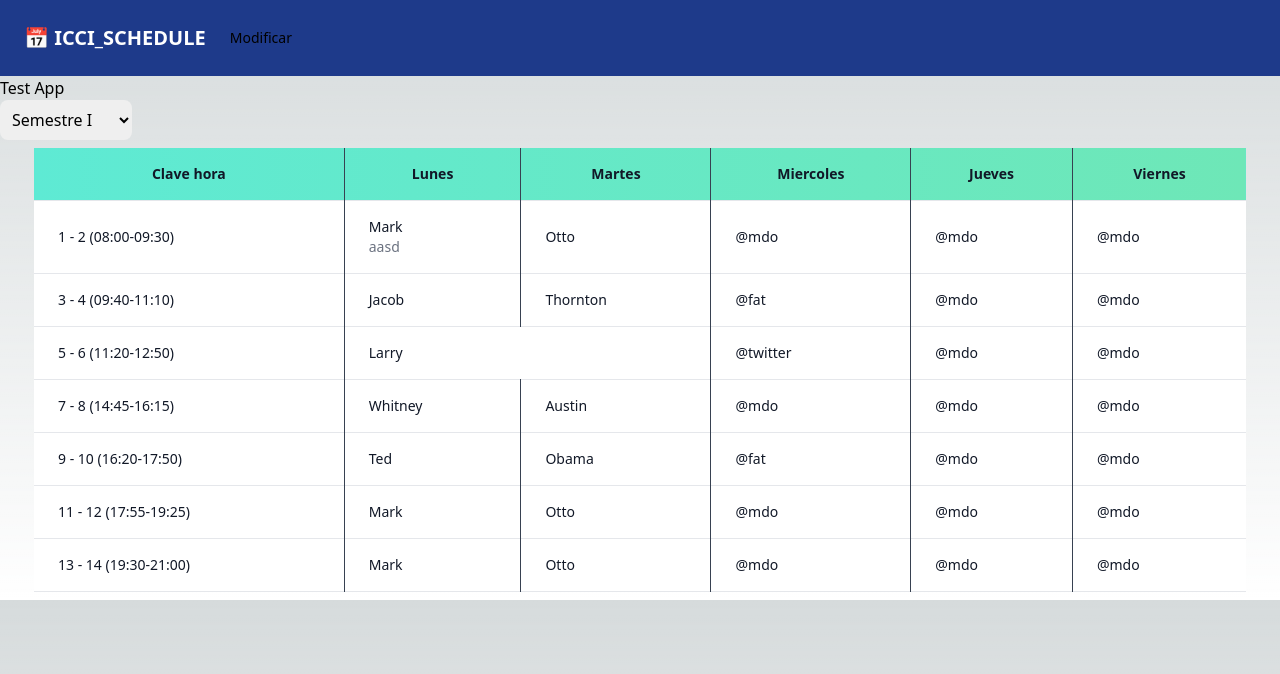
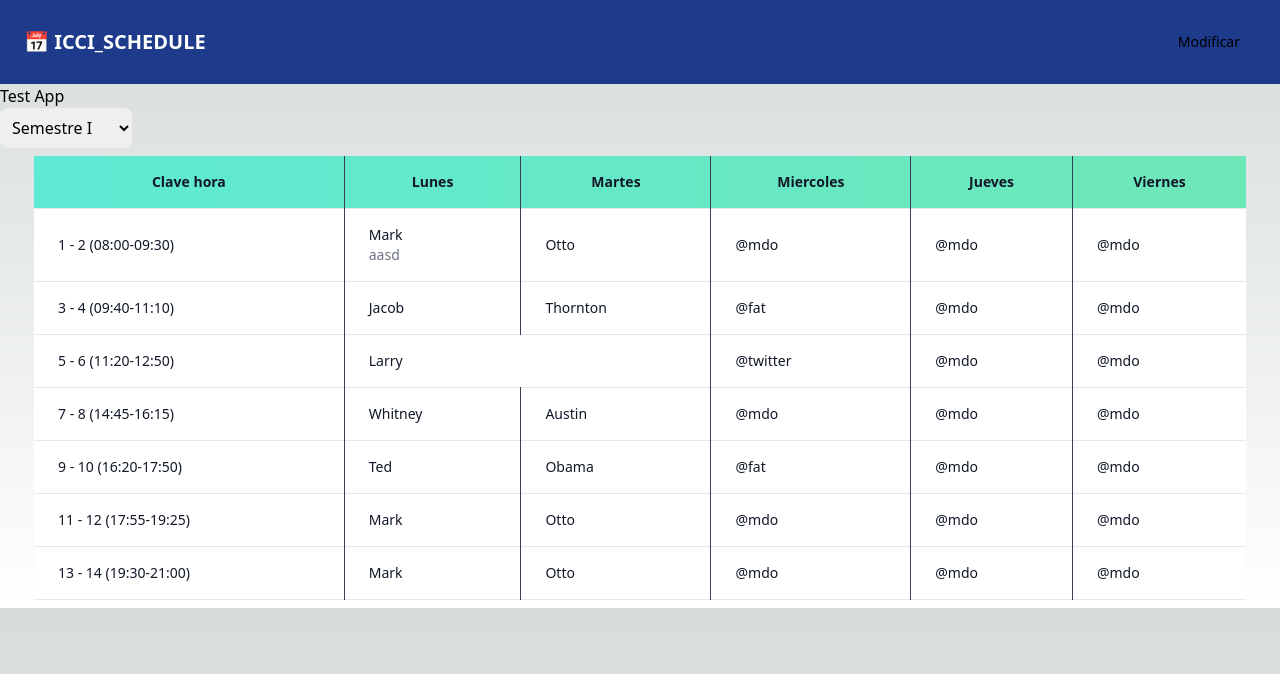
Before and after one commit to Guz-dev/icci_schedule, a Next.js app: page / in a window 1280 px wide. Shown: the top 674 px of the page. Built offline with nearby package versions, Linux system fonts and the light colour scheme.

Commit message:
app
cambios en pa barra de navegacion y se agrego el boton modificar

```diff
--- a/src/pages/_app.js
+++ b/src/pages/_app.js
@@ -9,15 +9,11 @@ export default function App({ Component, pageProps }) {
         <meta name="viewport" content="width=device-width, initial-scale=1" />
         <link rel="icon" href="/favicon.ico" />
     </Head>
-    <header class="flex items-center justify-between flex-wrap bg-blue-900 p-6">
+    <header class="flex justify-between flex-wrap bg-blue-900 p-6">
       <div class="flex items-center flex-shrink-0 text-white mr-6">
         <span class="font-semibold text-xl uppercase">📅 Icci_schedule</span>
       </div>
-      <div class="w-full block flex-grow lg:flex lg:items-center lg:w-auto">
-        <div class="text-sm lg:flex-grow">
-          <a class="">Modificar</a>
-        </div>
-      </div>
+      <a href='#' class="text-sm px-4 py-2 hover:text-blue-200 lg:mt-0">Modificar</a>
     </header>
     <Component {...pageProps} />
   </>
```
